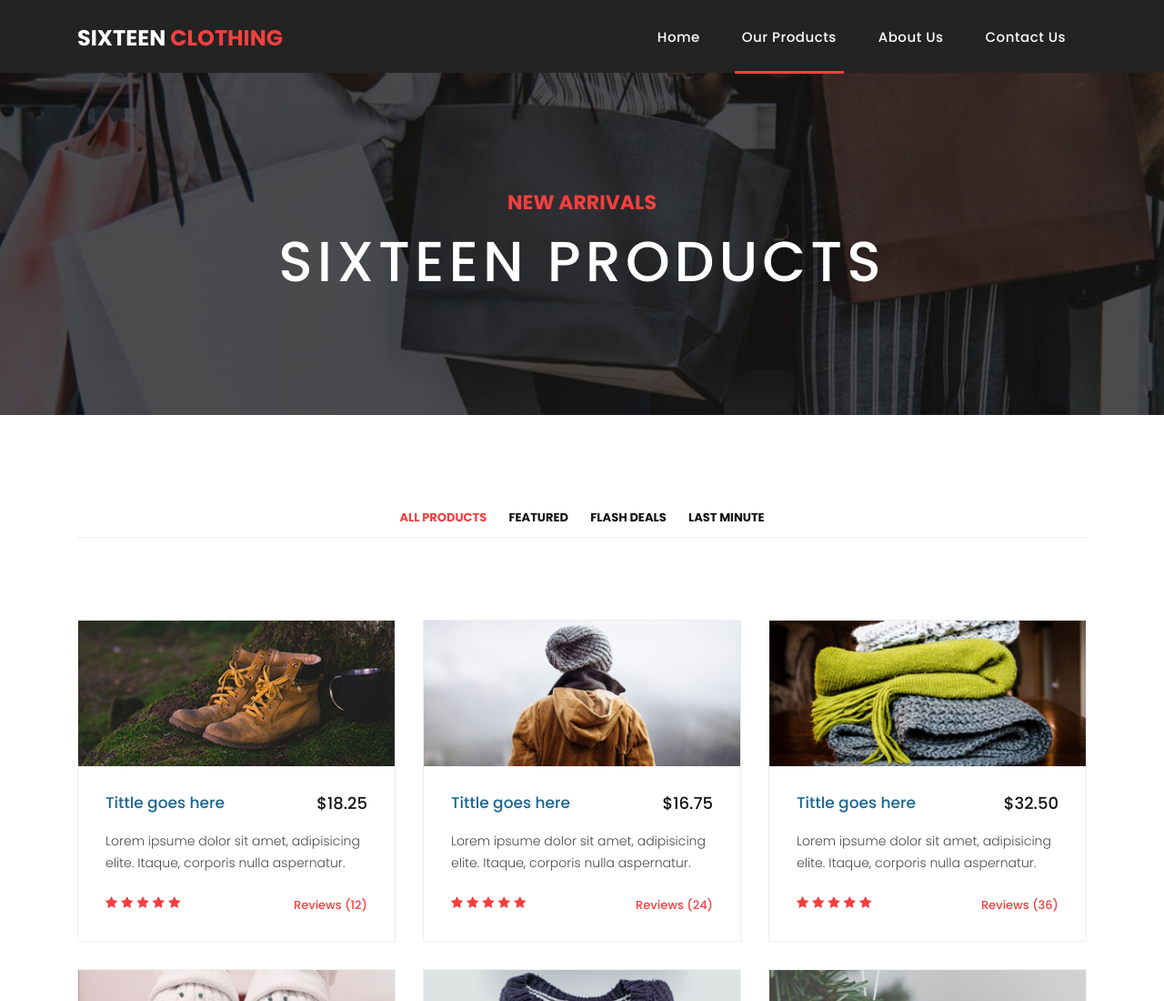
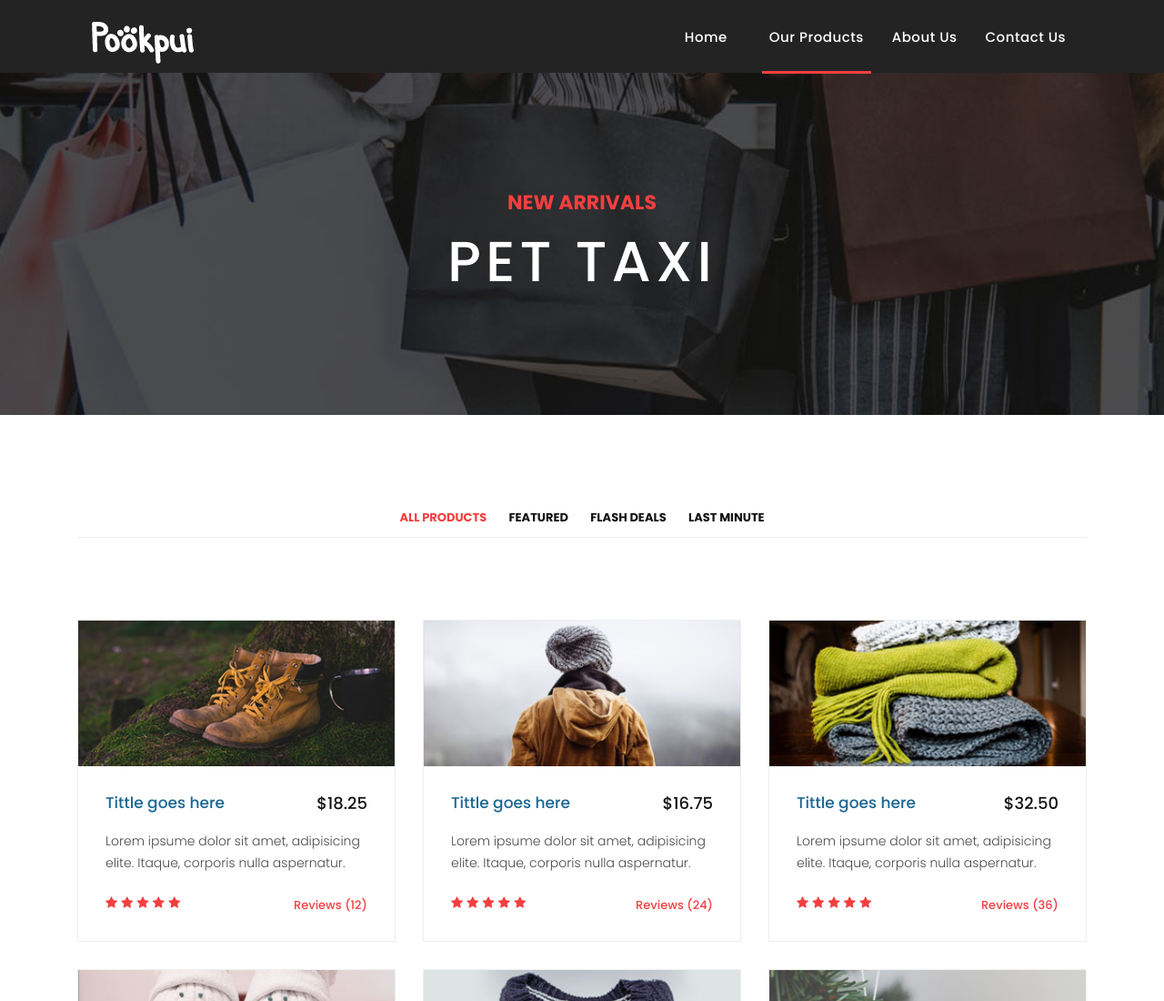
Before and after one commit to NoddiLumbee/pookpui, a plain HTML site: page products.html in a window 1280 px wide. Shown: the top 1100 px of the page at 91% size. Drawn offline with Linux system fonts and the light colour scheme.

Commit message:
structure vaigation bar a bit

```diff
--- a/products.html
+++ b/products.html
@@ -44,13 +44,16 @@ https://templatemo.com/tm-546-sixteen-clothing
     <header class="">
       <nav class="navbar navbar-expand-lg">
         <div class="container">
-          <a class="navbar-brand" href="index.html"><h2>Sixteen <em>Clothing</em></h2></a>
+          <img class="navbar-brand" href="index.html">
+            <img src="./assets/images/logo_white.png"/>
+            <!-- <h2>Pook<em>pui</em></h2> -->
+          </a>
           <button class="navbar-toggler" type="button" data-toggle="collapse" data-target="#navbarResponsive" aria-controls="navbarResponsive" aria-expanded="false" aria-label="Toggle navigation">
             <span class="navbar-toggler-icon"></span>
           </button>
           <div class="collapse navbar-collapse" id="navbarResponsive">
             <ul class="navbar-nav ml-auto">
-              <li class="nav-item">
+              <li class="nav-item ">
                 <a class="nav-link" href="index.html">Home
                   <span class="sr-only">(current)</span>
                 </a>
@@ -58,7 +61,7 @@ https://templatemo.com/tm-546-sixteen-clothing
               <li class="nav-item active">
                 <a class="nav-link" href="products.html">Our Products</a>
               </li>
-              <li class="nav-item">
+              <li class="nav-active">
                 <a class="nav-link" href="about.html">About Us</a>
               </li>
               <li class="nav-item">
@@ -77,7 +80,7 @@ https://templatemo.com/tm-546-sixteen-clothing
           <div class="col-md-12">
             <div class="text-content">
               <h4>new arrivals</h4>
-              <h2>sixteen products</h2>
+              <h2>Pet taxi</h2>
             </div>
           </div>
         </div>
```
Also changed, not shown: about.html (+5 -2 lines), contact.html (+4 -1 lines), eachProduct/product4.html (added), partials/header.html (added).
